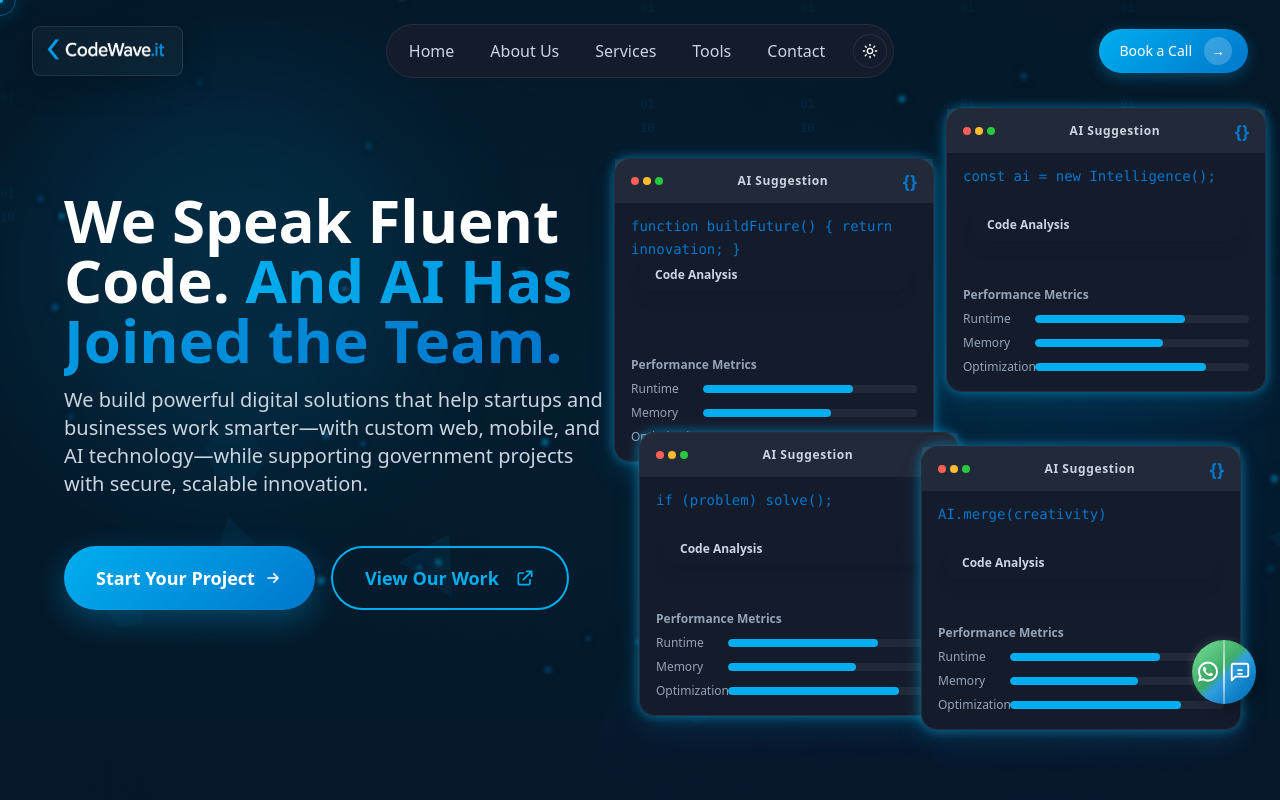
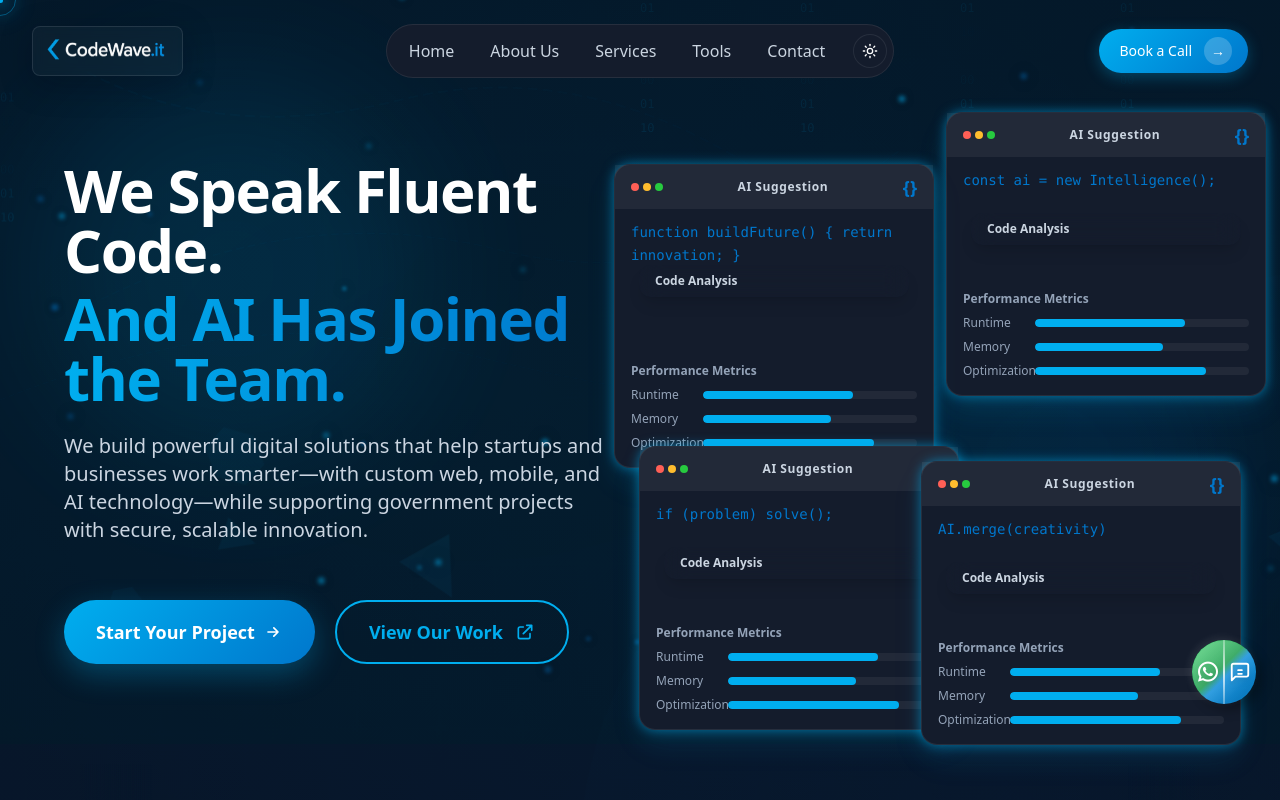
Before and after one commit to ATHARVISM2804/CodeWave, a React (Vite) app: page / in a window 1280 px wide. Shown: the top 800 px of the page. Built offline with nearby package versions, Linux system fonts and the light colour scheme.

Commit message:
deployment error fix

```diff
--- a/package.json
+++ b/package.json
@@ -39,6 +39,7 @@
     "globals": "^15.9.0",
     "postcss": "^8.4.35",
     "tailwindcss": "^3.4.1",
+    "terser": "^5.44.0",
     "typescript": "^5.5.3",
     "typescript-eslint": "^8.3.0",
     "vite": "^5.4.2"
--- a/src/components/HeroSection.tsx
+++ b/src/components/HeroSection.tsx
@@ -39,9 +39,8 @@ const HeroSection: React.FC = () => {
 
   return (
     <section
-      className="relative h-[50vh] md:h-[90vh] px-4 sm:px-6 lg:px-8 flex items-center md:pt-20"
+      className="relative min-h-[90vh] px-4 sm:px-6 lg:px-8 flex items-center justify-center md:pt-20"
       style={{
-        minHeight: '80vh',
         background: 'var(--bg-secondary)' // Match AboutPage background
       }}
     >
@@ -58,26 +57,26 @@ const HeroSection: React.FC = () => {
         />
       </div>
 
-      <div className="container mx-auto px-0 sm:px-4 lg:px-8 z-10">
+      <div className="container mx-auto px-0 sm:px-4 lg:px-8 z-10 py-12 sm:py-16 md:py-20">
         <div className="grid grid-cols-1 md:grid-cols-2 gap-8 md:gap-12 items-center">
           <div className={`space-y-8 ${isVisible ? 'animate-fade-in-left' : 'opacity-0'}`}>
-            <div className="space-y-4">
-              <h1 className="text-2xl xs:text-3xl sm:text-4xl md:text-5xl lg:text-6xl font-bold leading-tight"
+            <div className="space-y-6">
+              <h1 className="text-3xl sm:text-4xl md:text-5xl lg:text-6xl font-bold leading-tight tracking-tight"
                 style={{ color: 'var(--text-primary)' }}>
                 We Speak Fluent Code.
-                <span className="bg-clip-text text-transparent bg-gradient-to-r from-[var(--accent-primary)] to-[var(--accent-secondary)]">
-                  {' '}And AI Has Joined the Team.
+                <span className="block mt-2 bg-clip-text text-transparent bg-gradient-to-r from-[var(--accent-primary)] to-[var(--accent-secondary)]">
+                  And AI Has Joined the Team.
                 </span>
               </h1>
-              <p className="text-sm xs:text-base sm:text-lg md:text-xl" style={{ color: 'var(--text-secondary)' }}>
+              <p className="text-base sm:text-lg md:text-xl leading-relaxed" style={{ color: 'var(--text-secondary)' }}>
                 We build powerful digital solutions that help startups and businesses work smarter—with custom web, mobile,
                 and AI technology—while supporting government projects with secure, scalable innovation.
               </p>
             </div>
 
-            <div className="flex flex-col sm:flex-row gap-4 pt-4">
+            <div className="flex flex-col sm:flex-row gap-5 pt-6">
               <button
-                className="px-8 py-4 rounded-full font-semibold text-lg flex items-center justify-center gap-2 transform hover:scale-105 transition-all duration-300 shadow-xl hover:shadow-2xl"
+                className="px-6 py-3 sm:px-8 sm:py-4 rounded-full font-semibold text-base sm:text-lg flex items-center justify-center gap-2 transform hover:scale-105 transition-all duration-300 shadow-xl hover:shadow-2xl"
                 style={{
                   background: 'linear-gradient(135deg, var(--accent-primary), var(--accent-secondary))',
                   color: 'white',
@@ -92,7 +91,7 @@ const HeroSection: React.FC = () => {
               </button>
 
               <button
-                className="px-8 py-4 rounded-full text-nowrap flex justify-center items-center gap-4 font-semibold text-lg border-2 transform hover:scale-105 transition-all duration-300 hover:bg-[var(--accent-primary)] hover:text-white"
+                className="px-6 py-3 sm:px-8 sm:py-4 rounded-full flex justify-center items-center gap-3 font-semibold text-base sm:text-lg border-2 transform hover:scale-105 transition-all duration-300 hover:bg-[var(--accent-primary)] hover:text-white"
                 style={{
                   borderColor: 'var(--accent-primary)',
                   color: 'var(--accent-primary)',
```
Also changed, not shown: 1 other file (tests, documents, lock files or other folders).
